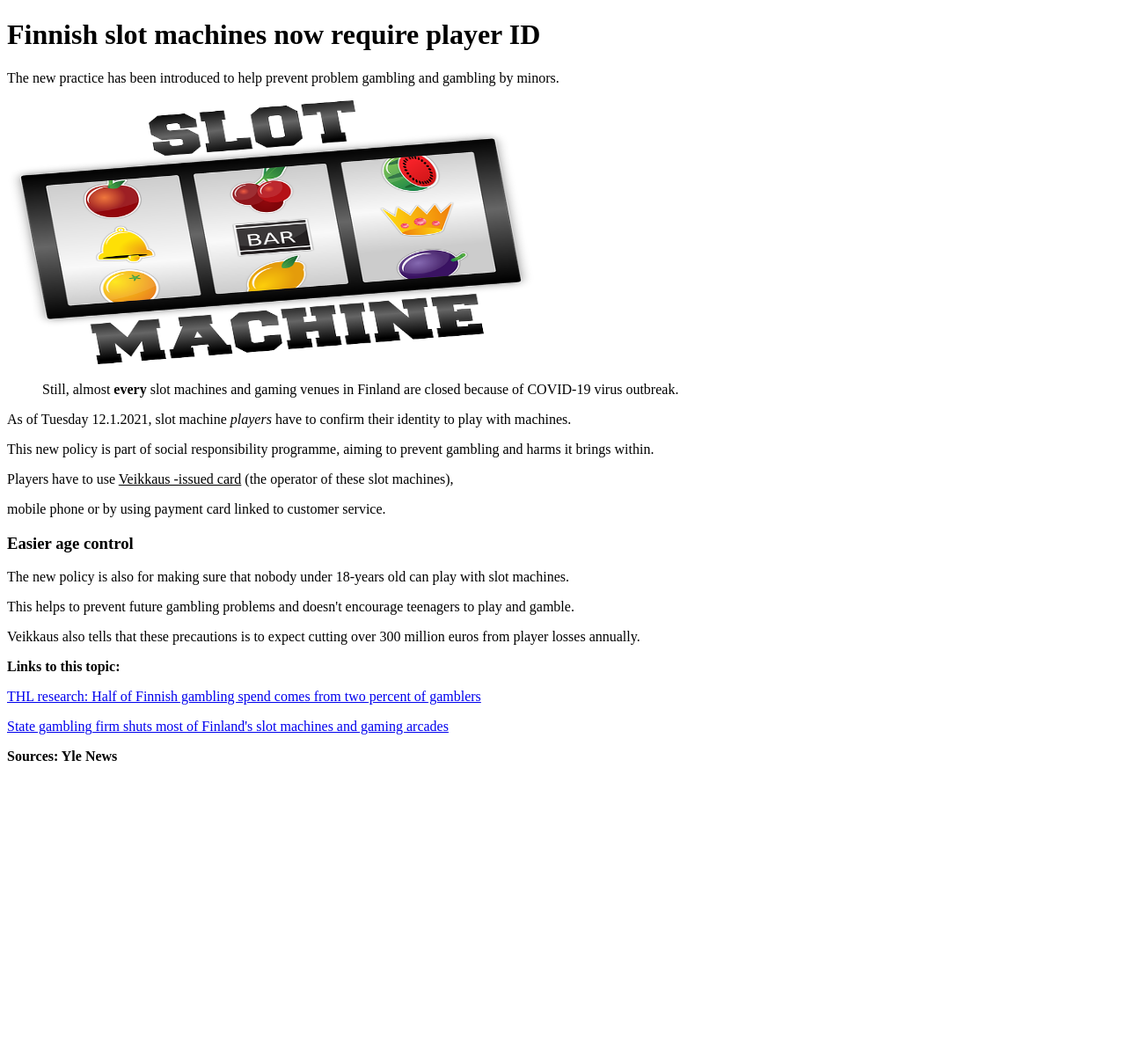
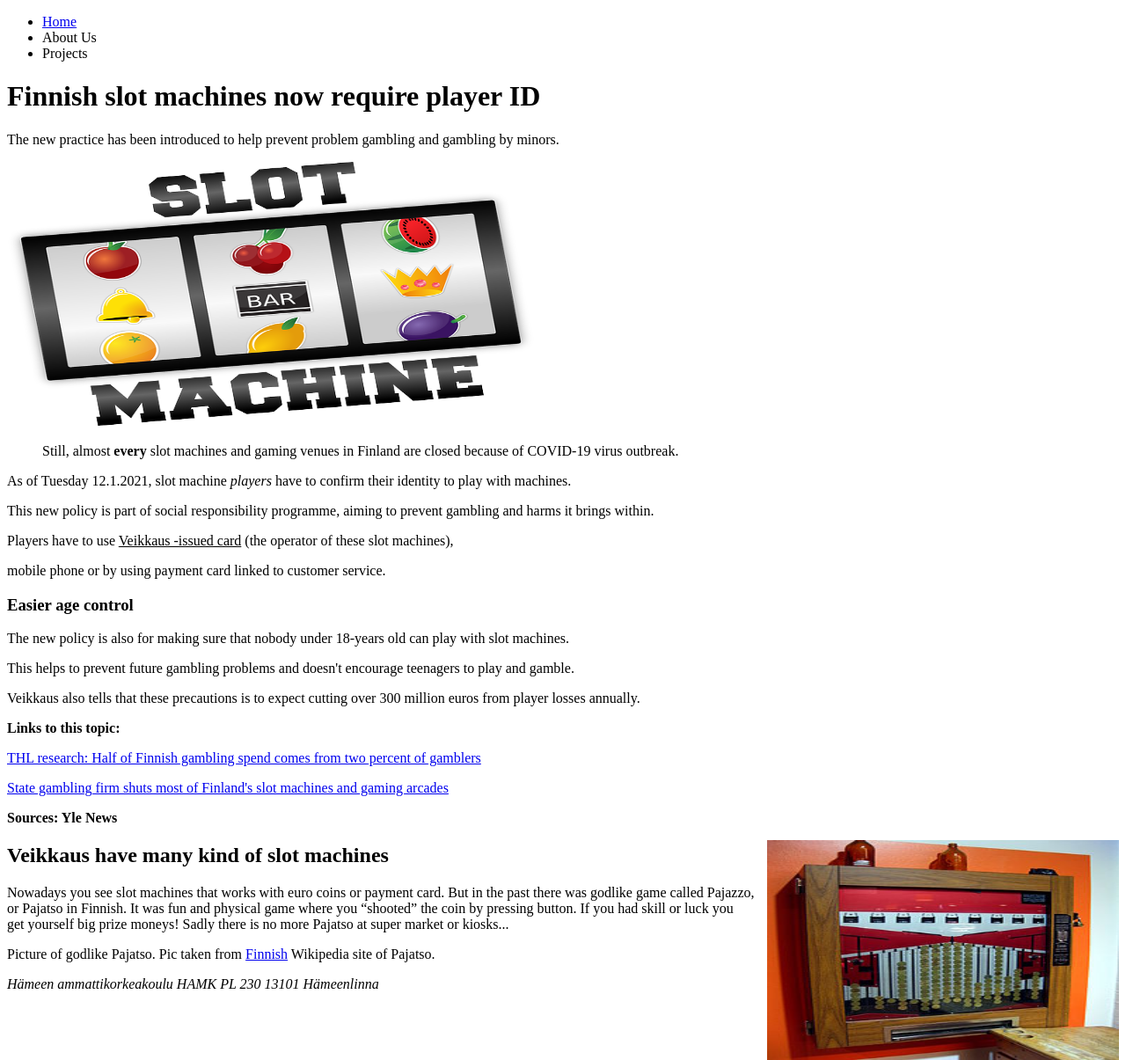
Before and after one commit to Tumoooo/Tuomas_Jumpponenwww21, a plain HTML site: page index.html in a window 1280 px wide. Shown: the whole page at 88% size. Before the commit the page ends 885 px from the top, so only its background shows below. Drawn offline with Linux system fonts and the light colour scheme.

Commit message:
Sivun eteenpäin vientiä
Tehty tehtävä2

```diff
--- a/index.html
+++ b/index.html
@@ -10,6 +10,11 @@
  <!-- Head ends here -->
 
  <body>
+  <ul>
+    <li><a href="https://tumoooo.github.io/Tuomas_Jumpponenwww21/">Home</a></li>
+    <li>About Us</li>
+    <li>Projects</li>
+    </ul>
   <h1>Finnish slot machines now require player ID</h1>
   <p>The new practice has been introduced to help prevent problem gambling and gambling by minors.</p>
   <img src="images/slot-machine.png"  alt="Slot Machine" title="Slot Machine" width="600" height="300">
@@ -40,4 +45,18 @@
     <dl class="source">
     <dt><b>Sources: Yle News</b></dt>
     </dl>
+
+    <!-- EXERCISE 2 STARTS HERE -->
+    <img src="images/pajatso.JPG"  alt="pajatso" title="pajatso" width="400" height="250" ALIGN="right">
+<article class=pajazzo>
+  <h1>Veikkaus have many kind of slot machines</h1>
+  <article class="Coin slot machines and good old pajatso">
+      <p>Nowadays you see slot machines that works with euro coins or payment card. But in the past there was godlike game called Pajazzo,
+        <br>or Pajatso in Finnish. It was fun and physical game where you <q>shooted</q> the coin by pressing button. If you had skill or luck you
+        <br> get yourself big prize moneys! Sadly there is no more Pajatso at super market or kiosks...</p>
+  </article>
+
+  <p>Picture of godlike Pajatso. Pic taken from <a href="https://fi.wikipedia.org/wiki/Pajatso">Finnish</a> Wikipedia site of Pajatso.</p>
+
+  <address>Hämeen ammattikorkeakoulu HAMK PL 230 13101 Hämeenlinna</address>
 </body>
```
Also changed, not shown: aboutus.html (added, +11 -0 lines), projects.html (added, +11 -0 lines), images/pajatso.JPG (added).
